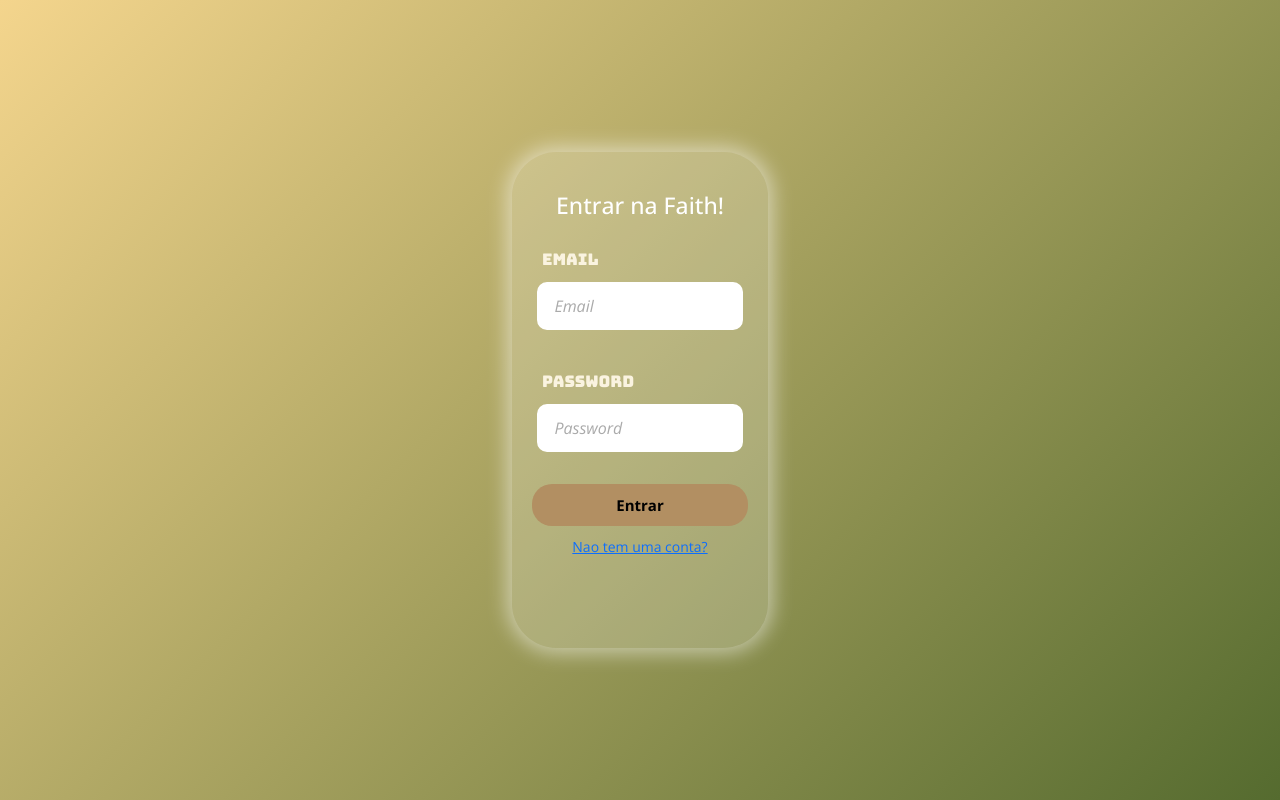
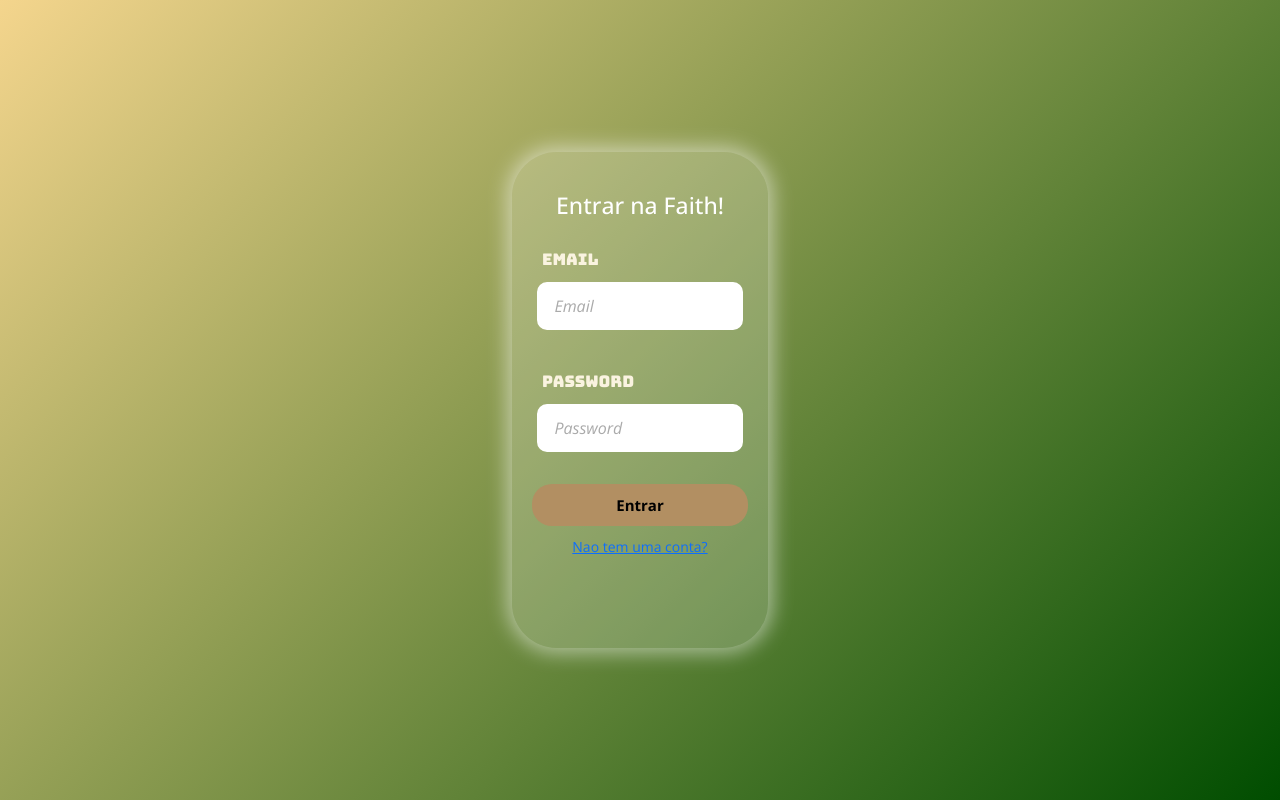
Before and after one commit to Guilherme-SilvaH/faith, a React (Vite) app in the folder front-end/: page / in a window 1280 px wide. Built offline with nearby package versions, Linux system fonts and the light colour scheme; a web font is replaced by a local one.

Commit message:
Update cadastro.sass

```diff
--- a/front-end/src/cadastro/cadastro.sass
+++ b/front-end/src/cadastro/cadastro.sass
@@ -6,7 +6,7 @@
 
 
 .bg
-    background: linear-gradient(135deg, #F4D58D, #556B2F)
+    background: linear-gradient(135deg, #F4D58D, #004d00)
     background-size: cover
     background-position: center
     backdrop-filter: blur(10px)
```
